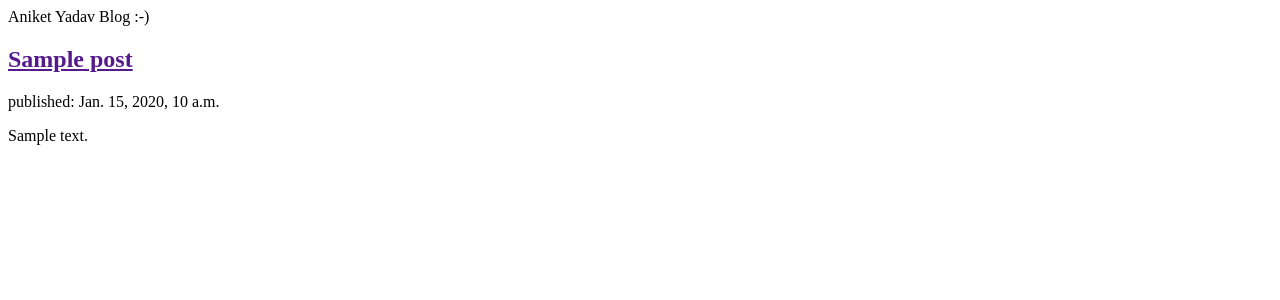
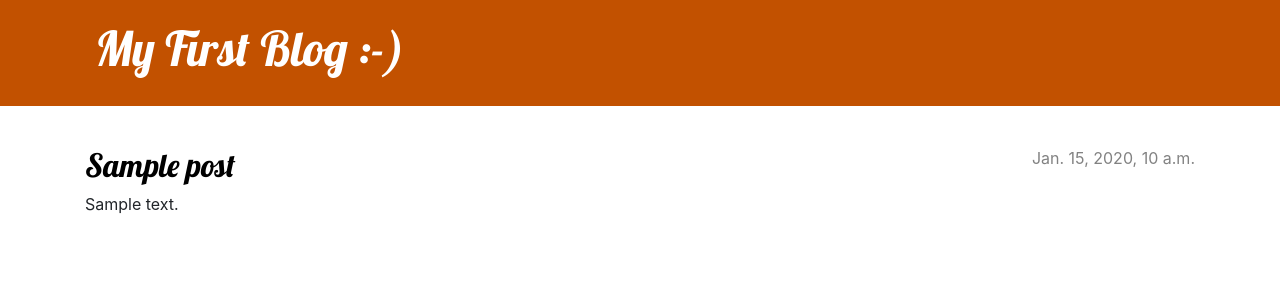
Before and after one commit to Aniket-Bhatotia/my-first-blog, a Django app: page / in a window 1280 px wide. Shown: the top 300 px of the page. Run offline with Django 3.2, Linux system fonts and the light colour scheme; tables that the repository leaves empty hold one stand-in row (values such as "Sample post").

Commit message:
Added view and template for detailed blog post as well as CSS for the site.

```diff
--- /dev/null
+++ b/realblog/static/css/realblog.css
@@ -0,0 +1,70 @@
+.page-header {
+    background-color: #C25100;
+    margin-top: 0;
+    margin-bottom: 40px;
+    padding: 20px 20px 20px 40px;
+}
+
+.page-header h1,
+.page-header h1 a,
+.page-header h1 a:visited,
+.page-header h1 a:active {
+    color: #ffffff;
+    font-size: 36pt;
+    text-decoration: none;
+}
+
+h1,
+h2,
+h3,
+h4 {
+    font-family: 'Lobster', cursive;
+}
+
+.date {
+    color: #828282;
+}
+
+.save {
+    float: right;
+}
+
+.post-form textarea,
+.post-form input {
+    width: 100%;
+}
+
+.top-menu,
+.top-menu:hover,
+.top-menu:visited {
+    color: #ffffff;
+    float: right;
+    font-size: 26pt;
+    margin-right: 20px;
+}
+
+.post {
+    margin-bottom: 70px;
+}
+
+.post h2 a,
+.post h2 a:visited {
+    color: #000000;
+}
+
+.post > .date,
+.post > .actions {
+    float: right;
+}
+
+.btn-default,
+.btn-default:visited {
+    color: #C25100;
+    background: none;
+    border-color: #C25100;
+}
+
+.btn-default:hover {
+    color: #FFFFFF;
+    background-color: #C25100;
+}
--- /dev/null
+++ b/realblog/templates/realblog/base.html
@@ -0,0 +1,26 @@
+{% load static %}
+<!DOCTYPE html>
+<html>
+<head>
+	<link href="//fonts.googleapis.com/css?family=Lobster&subset=latin,latin-ext" rel="stylesheet" type="text/css">
+	<link rel="stylesheet" href="https://cdn.jsdelivr.net/npm/bootstrap@4.5.3/dist/css/bootstrap.min.css" integrity="sha384-TX8t27EcRE3e/ihU7zmQxVncDAy5uIKz4rEkgIXeMed4M0jlfIDPvg6uqKI2xXr2" crossorigin="anonymous">
+	<link rel="stylesheet" href="{% static 'css/realblog.css' %}">
+	<meta charset="utf-8">
+	<title>Real Blog site!!!</title>
+</head>
+<body>
+	<header class='page-header'>
+		<div class='container'>
+			<h1><a href="">My First Blog :-)</a></h1>
+		</div>
+	</header>
+	<main class="container">
+    <div class="row">
+        <div class="col">
+            {% block content %}
+            {% endblock %}
+        </div>
+    </div>
+</main>
+</body>
+</html>
--- a/realblog/templates/realblog/post_list.html
+++ b/realblog/templates/realblog/post_list.html
@@ -1,17 +1,13 @@
-<!DOCTYPE html>
-<html>
-<head>
-	<meta charset="utf-8">
-	<title>Real Blog site!!!</title>
-</head>
-<body>
-	<header>Aniket Yadav Blog :-)</header>
-	{% for post in posts %}
-		<article>
-			<h2><a href="">{{post.title}}</a></h2>
-			<time>published: {{ post.published_date }}</time>
-			<p>{{ post.text|linebreaksbr }}</p>
-		</article>
-	{% endfor %}
-</body>
-</html>
+{% extends 'realblog/base.html' %}
+
+{% block content %}
+        {% for post in posts %}
+            <article class="post">
+                <time class="date">
+                    {{ post.published_date }}
+                </time>
+                <h2><a href="{% url 'post_detail' pk=post.pk %}">{{ post.title }}</a></h2>
+                <p>{{ post.text|linebreaksbr }}</p>
+            </article>
+        {% endfor %}
+    {% endblock %}
--- a/realblog/urls.py
+++ b/realblog/urls.py
@@ -2,5 +2,6 @@ from django.urls import path
 from . import views
 
 urlpatterns = [
-    path('', views.post_list, name='post_list')
+    path('', views.post_list, name='post_list'),
+    path('post/<int:pk>/', views.post_detail, name='post_detail'),
 ]
--- a/realblog/views.py
+++ b/realblog/views.py
@@ -1,8 +1,12 @@
-from django.shortcuts import render
+from django.shortcuts import render, get_object_or_404
 from django.utils import timezone
 from .models import Post
 
 
 def post_list(request):
-    posts = Post.objects.filter(published_date__lte=timezone.now()).order_by('-published_date')
+    posts = Post.objects.all()
     return render(request, 'realblog/post_list.html', {'posts': posts})
+
+def post_detail(request, pk):
+    post = get_object_or_404(Post, pk=pk)
+    return render(request, 'realblog/post_detail.html', {'post': post})
```
Also changed, not shown: realblog/templates/realblog/post_detail.html (added, +11 -0 lines).
